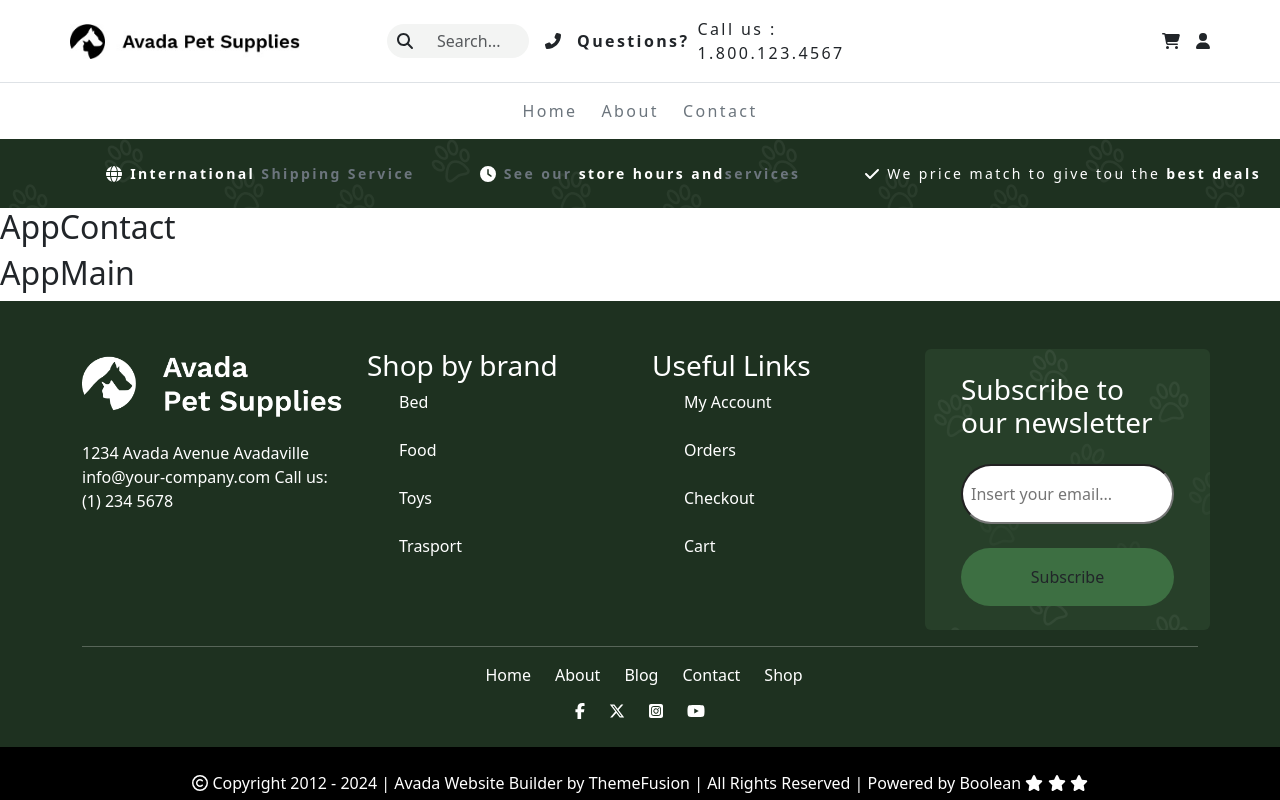
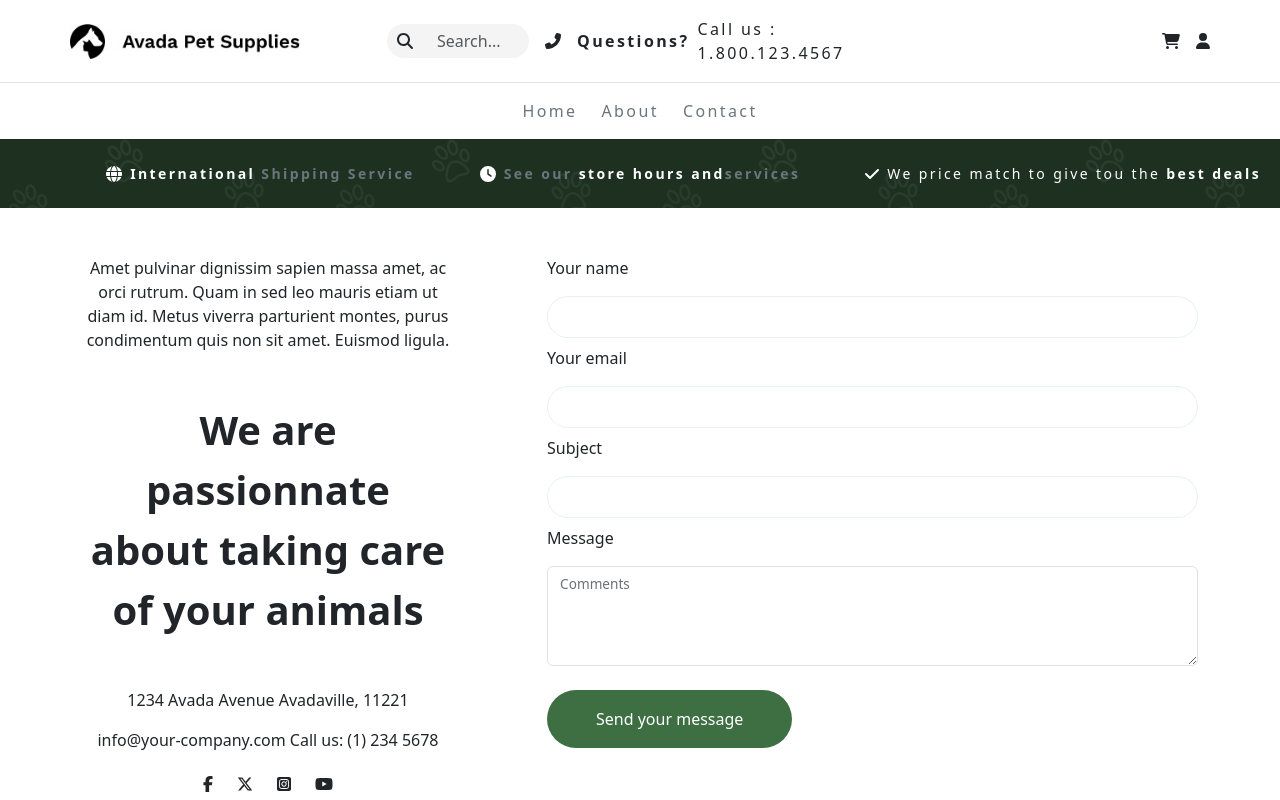
Before and after one commit to gianluigi7/proj-html-vuejs, a Vue app: page /contact in a window 1280 px wide. Shown: the top 800 px of the page. Built offline with nearby package versions, Linux system fonts and the light colour scheme.

Commit message:
[UPD] AppContact form

```diff
--- a/src/pages/AppContact.vue
+++ b/src/pages/AppContact.vue
@@ -6,10 +6,119 @@ export default{
 </script>
 
 <template>
+    <section id="jumbotron">
+        <div class="container-fluid">
+        </div>
+    </section>
+    <div class="container text-center">
+  <div class="d-flex justify-content-between">
+    <div class="col-4">
+        <div class="mt-5">
+            Amet pulvinar dignissim sapien massa amet, ac orci rutrum. Quam in sed leo mauris etiam ut diam id. Metus viverra parturient montes, purus condimentum quis non sit amet. Euismod ligula.
+        </div>
+        <div class="mt-5 fs-1 fw-bold">
+            We are passionnate about taking care of your animals
+        </div>
+        <div class="mt-5">
+            1234 Avada Avenue Avadaville, 11221
+        </div>
+        <div class="mt-3">
+            info@your-company.com
+            Call us: (1) 234 5678
+        </div>
+        <div class="mt-4">
+            <font-awesome-icon icon="fa-brands fa-facebook-f" class="me-4 mb-4"  />
+    <font-awesome-icon icon="fa-brands fa-x-twitter" class="me-4 mb-4" />
+    <font-awesome-icon icon="fa-brands fa-square-instagram" class="me-4 mb-4"  />
+    <font-awesome-icon icon="fa-brands fa-youtube" class="mb-4" />
+        </div>
+
+    </div>
+    <div class="col-7">
+        <div class="d-flex justify-content-start">
+            <p class="mt-5">
+                Your name
+            </p>
+
+        </div>
+        <input type="text" name="" id="" class="w-100 rounded-pill mb-2 p-2 border border-success p-2 border-opacity-10">
+        <div class="d-flex justify-content-start">
+            <p>
+                Your email
+            </p>
+
+        </div>
+        <input type="text" name="" id="" class="w-100 rounded-pill mb-2 p-2 border border-success p-2 border-opacity-10">
+        <div class="d-flex justify-content-start">
+            <p>
+                Subject
+            </p>
+
+        </div>
+
+        <input type="text" name="" id="" class="w-100 rounded-pill mb-2 p-2 border border border-success p-2 border-opacity-10">
+        <div class="d-flex justify-content-start">
+            <p>
+                Message
+            </p>
+
+        </div>
+        <div class="form-floating">
+            <textarea class="form-control" placeholder="Leave a comment here" id="floatingTextarea2" style="height: 100px">
+
+            </textarea>
+            <label for="floatingTextarea2">Comments</label>
+        </div>
+        <div class="d-flex justify-content-start">
+            <button type="button" class="btn  rounded-pill mb-4 mt-4 button-color px-5 py-3 text-white">
+                Send your message
+            </button>
+
+        </div>
+
+    </div>
+  </div>
+</div>
 
 
-    <h2>
-        AppContact
-    </h2>
 
 </template>
+
+<style scoped lang="scss">
+#jumbotron .container-fluid {
+    max-width: 100%;
+    height: 500px;
+    background-image: url(../img/banner-14@2x-scaled.jpg);
+    background-size: 100%;
+    background-color: #c4c3c3;
+    background-repeat: no-repeat;
+    position: relative;
+    height: 100%;
+     //filter: brightness(65%);
+
+
+     div {
+        color: white;
+        max-width: 1240px;
+        margin: 0 auto;
+
+
+
+        div {
+            width: 73%;
+            margin-left: 0;
+        }
+     }
+
+
+     }
+
+  #jumbotron img {
+    width: 100%;
+    height: 500px;
+  }
+
+  .button-color{
+  background-color: #3D6F42;
+}
+</style>
```
